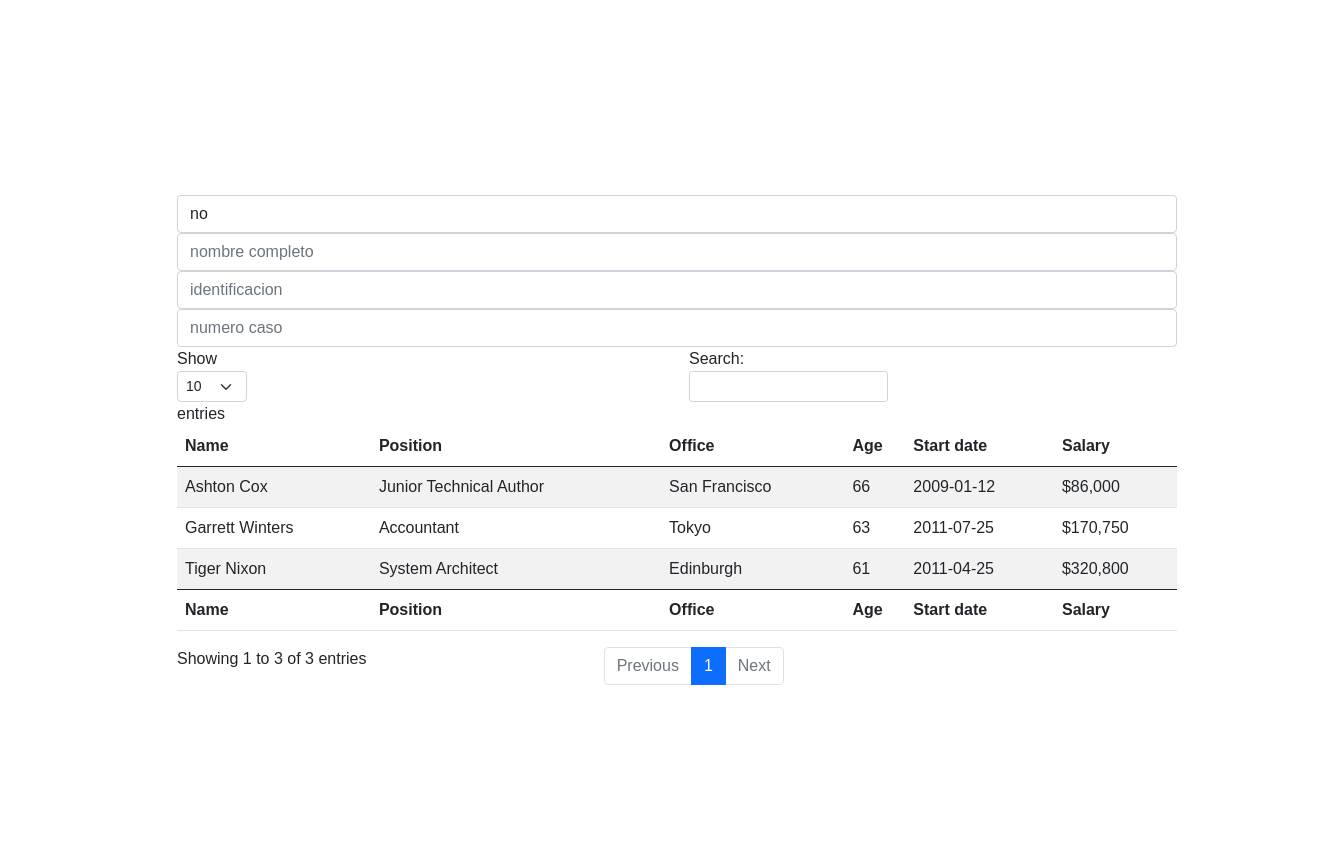
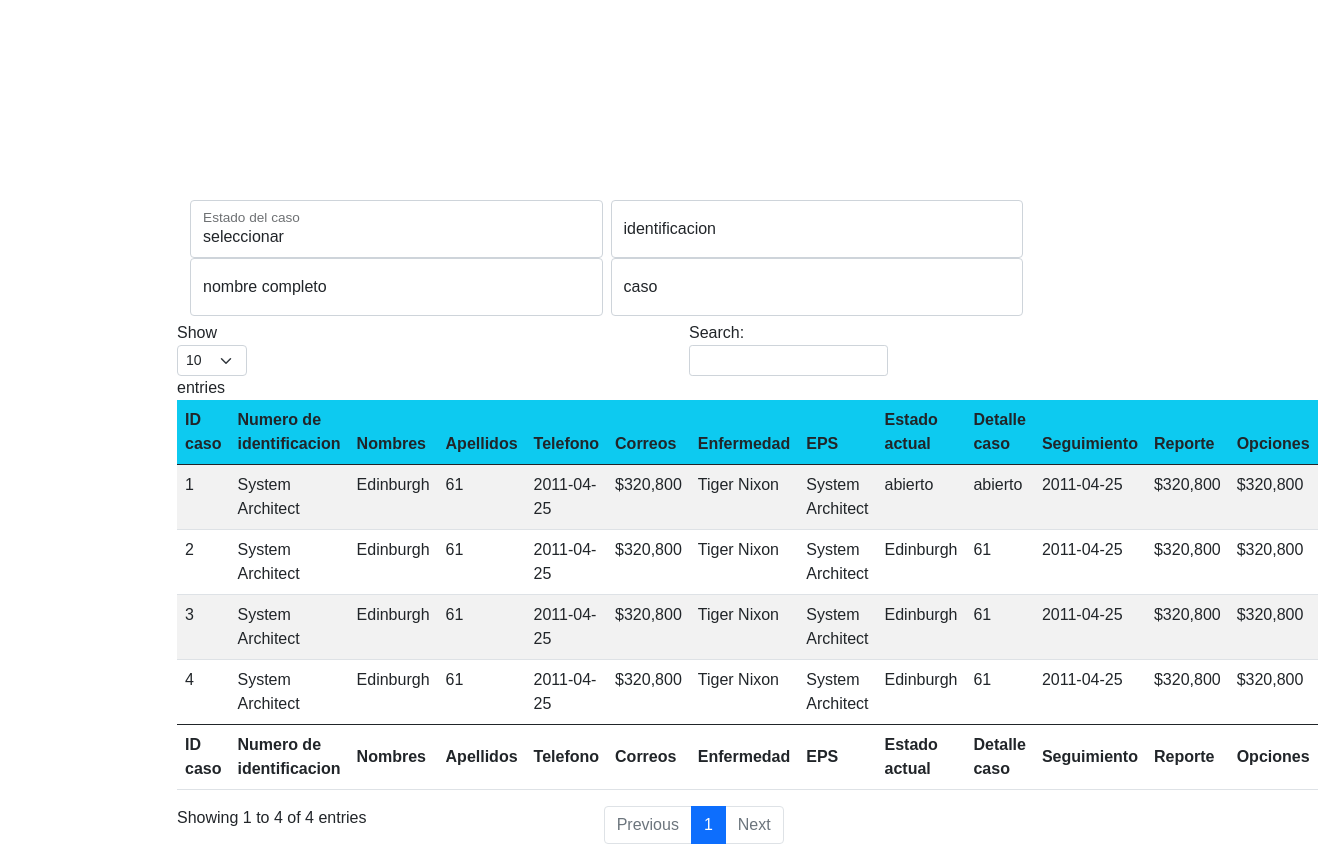
Before and after one commit to cloudfours/SUAP, a Django app: template api/templates/admin/gestorcrud.html in a window 1320 px wide. Shown: the part 60-920 px from the top of the page. Before the commit the page ends 745 px from the top, so only its background shows below. Run offline with Django 4.2, Linux system fonts and the light colour scheme; the template is opened without the code that fills it, so the values that code supplies are empty; some libraries are stand-ins or nearby versions.

Commit message:
se sube funcionalidad de los buscadores

```diff
--- a/api/static/js/jquery.js
+++ b/api/static/js/jquery.js
@@ -1,3 +1,10 @@
 $(document).ready(function () {
+    let table =$('#example').DataTable()
     $('#example').DataTable();
+    $('#caso').keyup(function(){
+        table.column($(this).data('index')).search(this.value).draw();
+    })
+    $('#estado').click(function(){
+        table.column($(this).data('index')).search(this.value).draw();
+    })
 })
--- a/api/static/paciente/paciente.css
+++ b/api/static/paciente/paciente.css
@@ -13,7 +13,7 @@ header{
     background: #0a53be;
     display: flex;
     top: 0;
-    /*z-index: 200;*/
+    z-index: 200;
    margin-left: 72px;
 
 }
@@ -56,7 +56,7 @@ margin-top: 87px;
     position: fixed;
     top: 0;
     left: 0;
-    z-index: 300;
+    z-index: 400;
     overflow: hidden;
     overflow-y: scroll;
     border: 5px solid #0b5ed7 ;
--- a/api/static/paciente/paciente_form.css
+++ b/api/static/paciente/paciente_form.css
@@ -144,6 +144,13 @@ span{
     flex-direction: row;
     justify-content: center;
 }
+.tabla_busqueda{
+    display:flex;
+    flex-direction:row;
+    margin: 5px 5px;
+    align-items:center;
+
+}
 @media screen and (max-width: 768px) {
 .formulario_persona{
     flex-wrap: wrap;
--- a/api/templates/admin/gestorcrud.html
+++ b/api/templates/admin/gestorcrud.html
@@ -2,64 +2,130 @@
 
 {% block content %}
 <div class='caja_tabla_busqueda'>
-    <div class='busquedas'>
-    <div>
-        <select class='form-control'>
-            <option>no</option>
+    <div class='tabla_busqueda'>
+    <div class='col-sm-5 ms-2'>
+        <div class='form-floating'>
+        <select class='form-control' data-index='8' id='estado'>
+            <option value=''>seleccionar</option>
+            <option value='abierto'>abierto</option>
+            <option value='proceso'>proceso</option>
+            <option value='finalizado'>finalizado</option>
         </select>
-        <input type='text' placeholder='nombre completo' class='form-control'/>
+        <label>Estado del caso</label>
     </div>
-    <div>
-        <input type='number' placeholder='identificacion' class='form-control'/>
-        <input type='number' placeholder='numero caso' class='form-control'/>
+        <div class='form-floating'>
+        <input type='text' placeholder='nombre completo' class='form-control' id='nombrecompleto' data-index='2'/>
+        <label for='nombrecompleto'>nombre completo</label>
+        </div>
+    </div>
+    <div class='col-sm-5 ms-2'>
+        <div class='form-floating'>
+        <input type='number' placeholder='identificacion' class='form-control' id='identificacion' data-index='1'/>
+        <label for='identificacion'>identificacion</label>
+        </div>
+        <div class='form-floating'>
+        <input type='number' placeholder='numero caso' class='form-control' id='caso' data-index='0'/>
+        <label for='caso'>caso</label>
+        </div>
     </div>
     </div>
     <table id="example" class="table table-striped" style="width:100%">
-    <thead>
+    <thead class='bg-info'>
         <tr>
-            <th>Name</th>
-            <th>Position</th>
-            <th>Office</th>
-            <th>Age</th>
-            <th>Start date</th>
-            <th>Salary</th>
+            <th>ID caso</th>
+            <th>Numero de identificacion</th>
+            <th>Nombres</th>
+            <th>Apellidos</th>
+            <th>Telefono</th>
+            <th>Correos</th>
+            <th>Enfermedad</th>
+            <th>EPS</th>
+            <th>Estado actual</th>
+            <th>Detalle caso</th>
+            <th>Seguimiento</th>
+            <th>Reporte</th>
+            <th>Opciones</th>
         </tr>
     </thead>
     <tbody>
         <tr>
+            <td>1</td>
+            <td>System Architect</td>
+            <td>Edinburgh</td>
+            <td>61</td>
+            <td>2011-04-25</td>
+            <td>$320,800</td>
+            <td>Tiger Nixon</td>
+            <td>System Architect</td>
+            <td>abierto</td>
+            <td>abierto</td>
+            <td>2011-04-25</td>
+            <td>$320,800</td>
+            <td>$320,800</td>
+        </tr>
+        <tr>
+            <td>2</td>
+            <td>System Architect</td>
+            <td>Edinburgh</td>
+            <td>61</td>
+            <td>2011-04-25</td>
+            <td>$320,800</td>
             <td>Tiger Nixon</td>
             <td>System Architect</td>
             <td>Edinburgh</td>
             <td>61</td>
             <td>2011-04-25</td>
             <td>$320,800</td>
+            <td>$320,800</td>
         </tr>
         <tr>
-            <td>Garrett Winters</td>
-            <td>Accountant</td>
-            <td>Tokyo</td>
-            <td>63</td>
-            <td>2011-07-25</td>
-            <td>$170,750</td>
+            <td>3</td>
+            <td>System Architect</td>
+            <td>Edinburgh</td>
+            <td>61</td>
+            <td>2011-04-25</td>
+            <td>$320,800</td>
+            <td>Tiger Nixon</td>
+            <td>System Architect</td>
+            <td>Edinburgh</td>
+            <td>61</td>
+            <td>2011-04-25</td>
+            <td>$320,800</td>
+            <td>$320,800</td>
         </tr>
         <tr>
-            <td>Ashton Cox</td>
-            <td>Junior Technical Author</td>
-            <td>San Francisco</td>
-            <td>66</td>
-            <td>2009-01-12</td>
-            <td>$86,000</td>
+            <td>4</td>
+            <td>System Architect</td>
+            <td>Edinburgh</td>
+            <td>61</td>
+            <td>2011-04-25</td>
+            <td>$320,800</td>
+            <td>Tiger Nixon</td>
+            <td>System Architect</td>
+            <td>Edinburgh</td>
+            <td>61</td>
+            <td>2011-04-25</td>
+            <td>$320,800</td>
+            <td>$320,800</td>
         </tr>
+
 
     </tbody>
     <tfoot>
         <tr>
-            <th>Name</th>
-            <th>Position</th>
-            <th>Office</th>
-            <th>Age</th>
-            <th>Start date</th>
-            <th>Salary</th>
+            <th>ID caso</th>
+            <th>Numero de identificacion</th>
+            <th>Nombres</th>
+            <th>Apellidos</th>
+            <th>Telefono</th>
+            <th>Correos</th>
+            <th>Enfermedad</th>
+            <th>EPS</th>
+            <th>Estado actual</th>
+            <th>Detalle caso</th>
+            <th>Seguimiento</th>
+            <th>Reporte</th>
+            <th>Opciones</th>
         </tr>
     </tfoot>
 </table>
```
